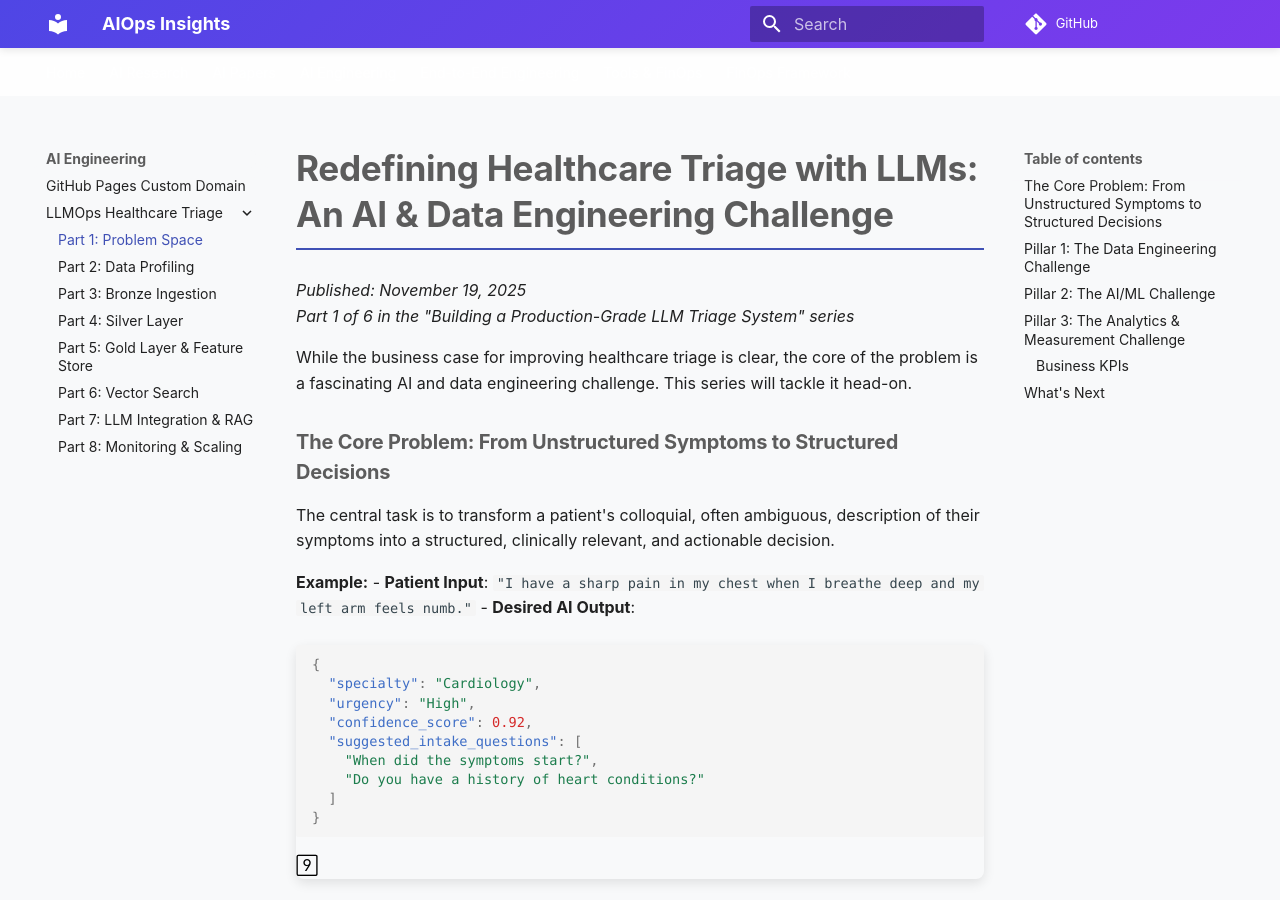
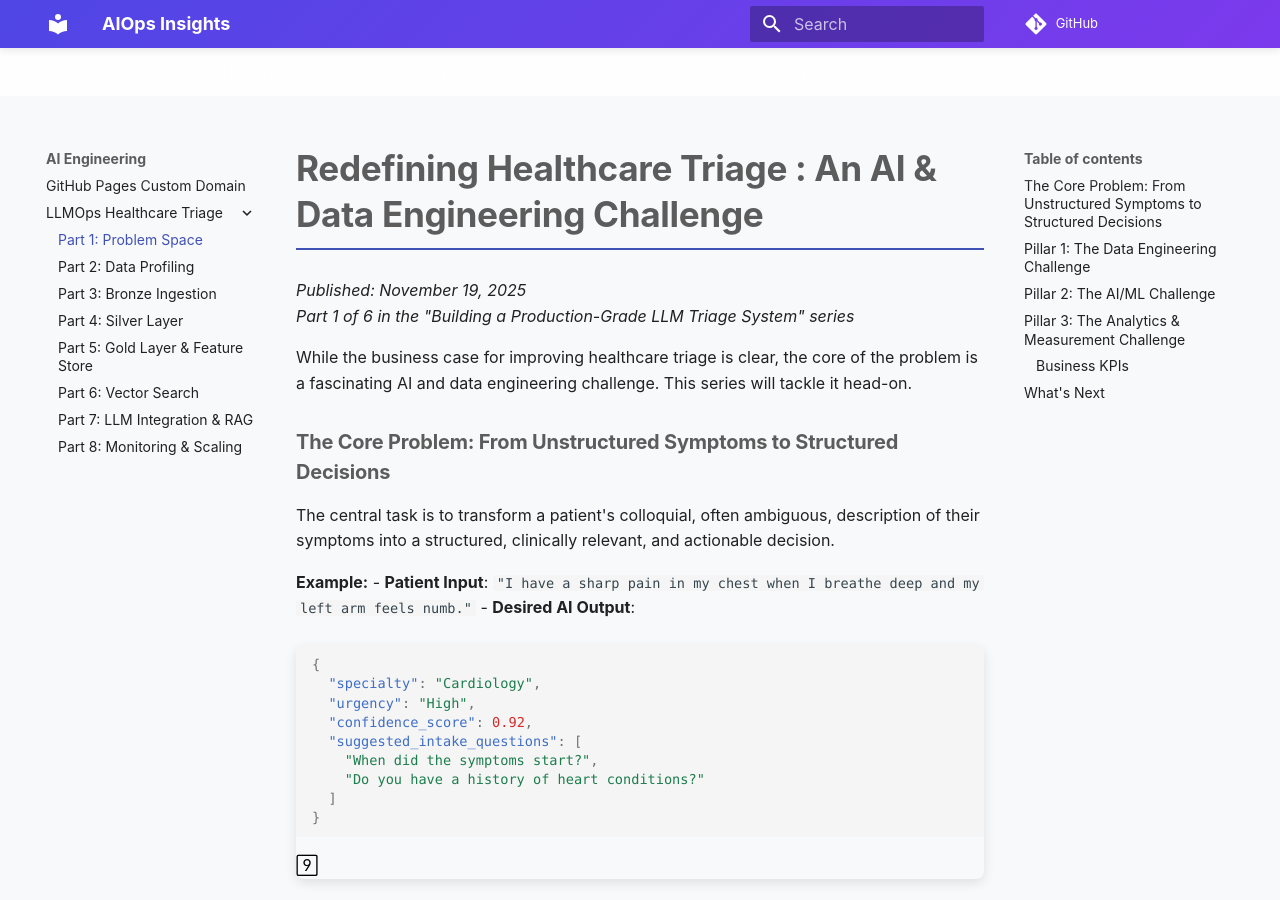
Before and after one commit to himy2u/aiopsinsights, an MkDocs documentation site: the page built from docs/end-to-end-eng/ai-engineering/llmops-healthcare-triage/part1-problem-space.md, in a window 1280 px wide and 900 px high. Built offline with MkDocs 1.6.1 and Material for MkDocs 9.7.7, drawn with Linux system fonts in a browser that asks for light colours; comment, search, counter and statistics services are not loaded.

```diff
--- a/docs/end-to-end-eng/ai-engineering/llmops-healthcare-triage/part1-problem-space.md
+++ b/docs/end-to-end-eng/ai-engineering/llmops-healthcare-triage/part1-problem-space.md
@@ -1,4 +1,4 @@
-# Redefining Healthcare Triage with LLMs: An AI & Data Engineering Challenge
+# Redefining Healthcare Triage : An AI & Data Engineering Challenge
 
 *Published: November 19, 2025*
 *Part 1 of 6 in the "Building a Production-Grade LLM Triage System" series*
```
